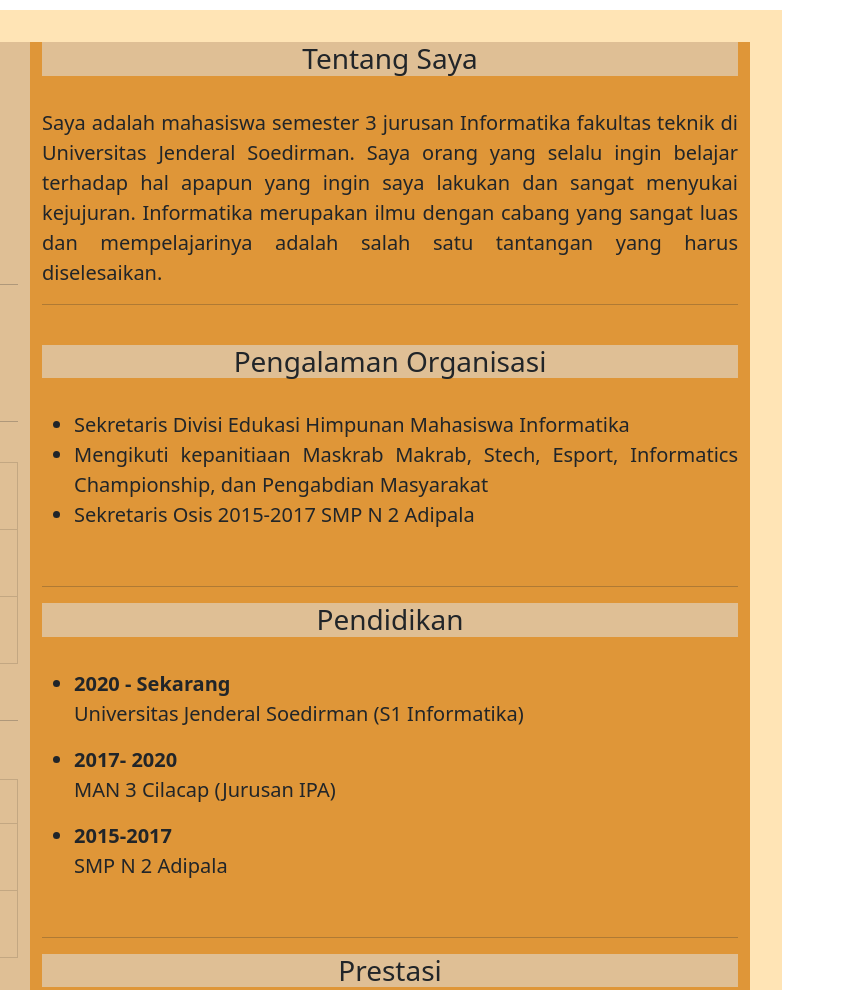
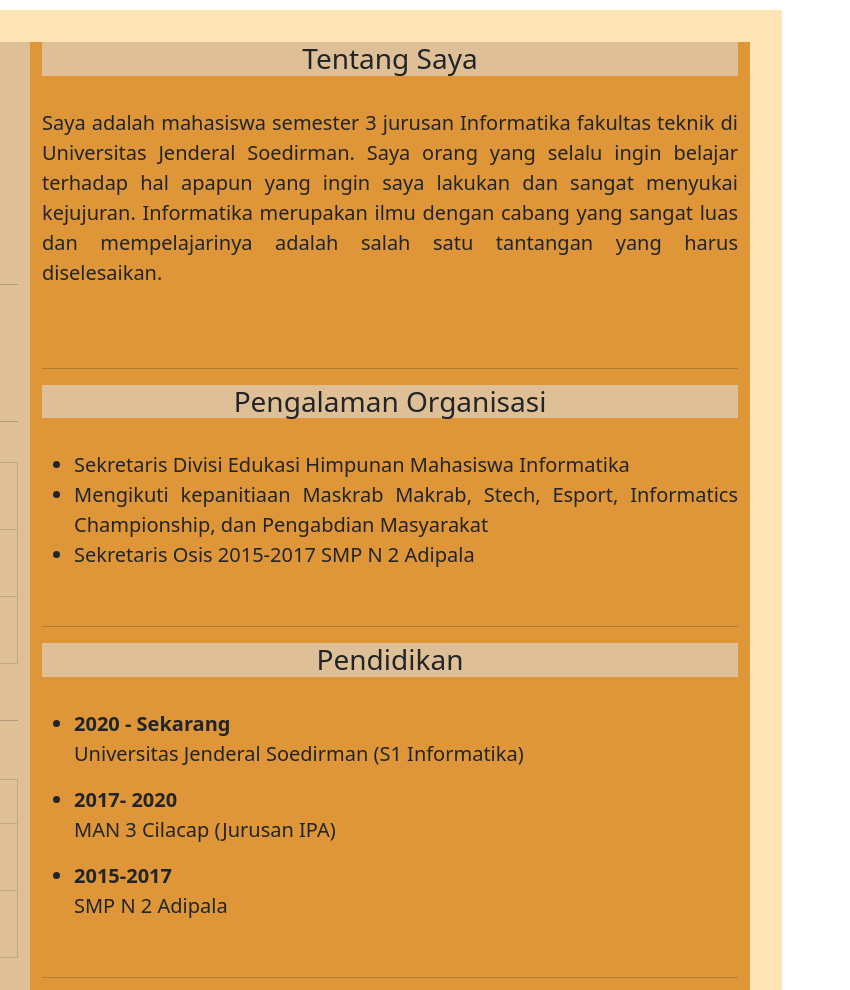
Before and after one commit to shilnaparadisa/shilnaparadisa.github.io, a plain HTML site: page index.html in a window 1280 px wide. Shown: the top 990 px of the page, 430-1280 px from the left. Drawn offline with nearby package versions, Linux system fonts and the light colour scheme.

Commit message:
Update index.html

```diff
--- a/index.html
+++ b/index.html
@@ -81,7 +81,7 @@
           <div class="col-sm-8" style="background-color: rgb(223, 150, 56)">
             <h3 align =" center"style="background-color: rgb(223, 191, 149); ">Tentang Saya</h3> <br>
             <p class = "fs-5">Saya adalah mahasiswa semester 3 jurusan Informatika fakultas teknik di Universitas Jenderal Soedirman. Saya orang yang selalu ingin belajar terhadap hal apapun yang ingin saya lakukan dan sangat menyukai kejujuran. Informatika merupakan ilmu
-                dengan cabang yang sangat luas dan mempelajarinya adalah salah satu tantangan yang harus diselesaikan.</p> <hr> <br>
+                dengan cabang yang sangat luas dan mempelajarinya adalah salah satu tantangan yang harus diselesaikan.</p> <br> <br><hr>
                 <h3 align =" center"style="background-color: rgb(223, 191, 149);"> Pengalaman Organisasi</h3> <br>
                 <ul  class="fs-5">
                     <li>Sekretaris Divisi Edukasi Himpunan Mahasiswa Informatika </li>
```
